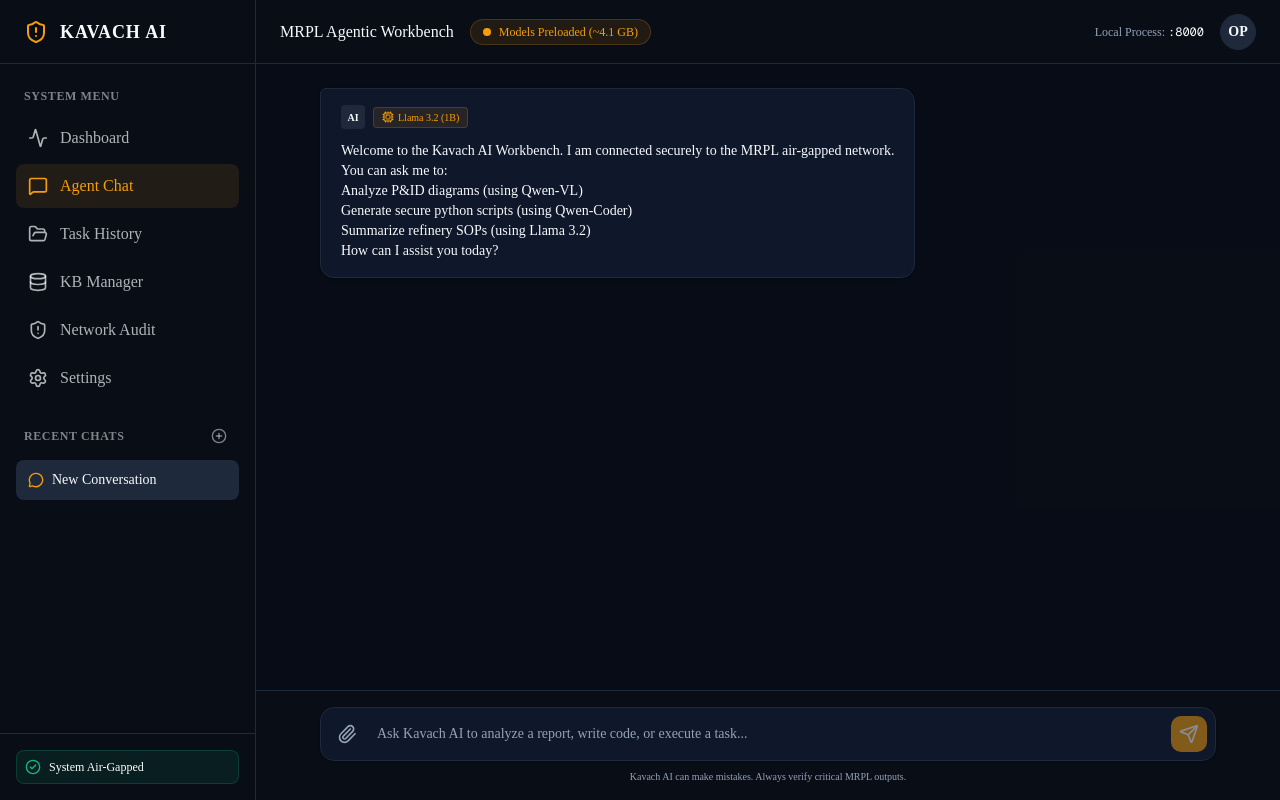
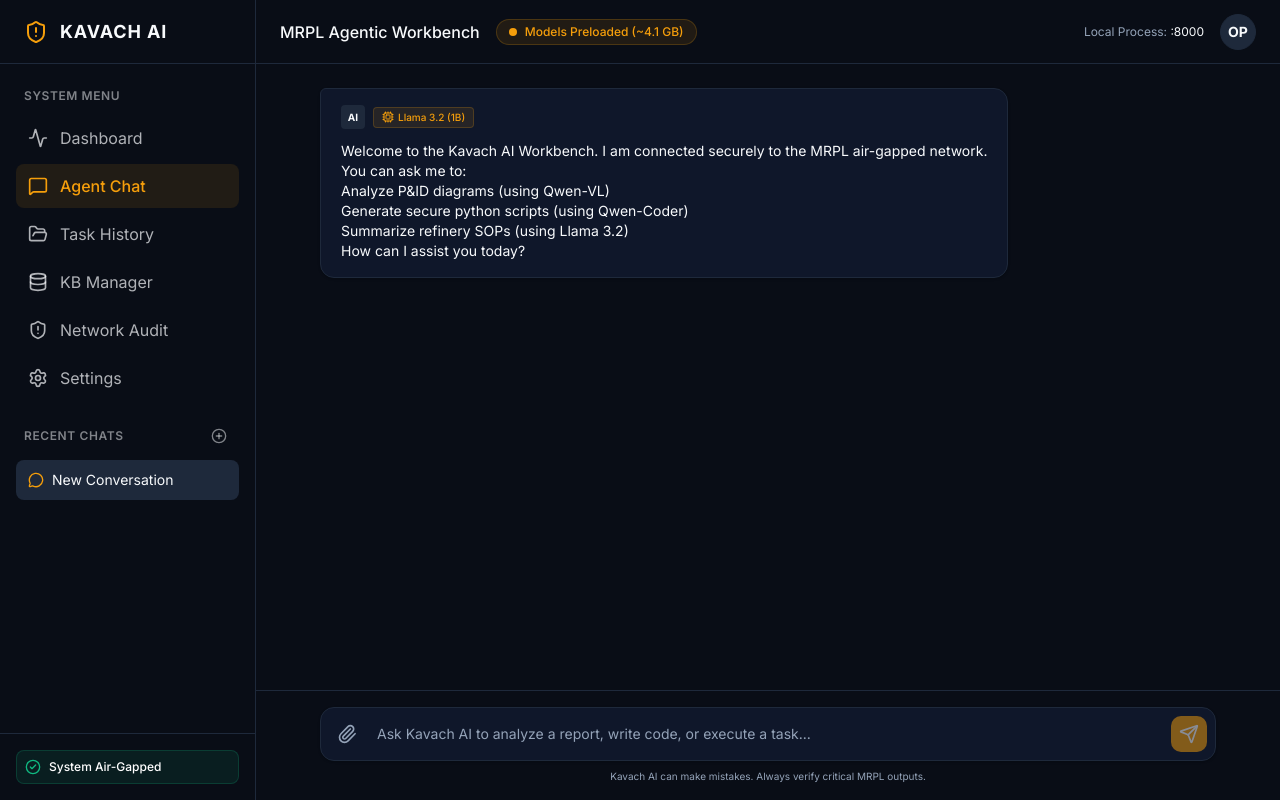
Before and after one commit to dotdevlyyy/Kavach-AI, a Next.js app in the folder frontend/: page /chat in a window 1280 px wide. Built offline with nearby package versions, Linux system fonts and the light colour scheme.

Commit message:
feat(ui): add sonner toasts and loading skeletons to chat

```diff
--- a/frontend/app/chat/page.tsx
+++ b/frontend/app/chat/page.tsx
@@ -132,11 +132,21 @@
           )}
           {messages.map((msg) => (
             <div key={msg.id} className="mb-6">
-              <MessageBubble
-                role={msg.role}
-                content={msg.content}
-                model={msg.model}
-              />
+              {msg.content === "" && msg.role === "assistant" && isStreaming ? (
+                <div className="flex w-full justify-start animate-pulse">
+                  <div className="w-[60%] rounded-xl px-5 py-4 bg-card border border-border rounded-tl-sm flex flex-col gap-3">
+                    <div className="h-4 bg-sidebar-accent rounded w-3/4"></div>
+                    <div className="h-4 bg-sidebar-accent rounded w-1/2"></div>
+                    <div className="h-4 bg-sidebar-accent rounded w-5/6"></div>
+                  </div>
+                </div>
+              ) : (
+                <MessageBubble
+                  role={msg.role}
+                  content={msg.content}
+                  model={msg.model}
+                />
+              )}
 
               {/* Render Agent Steps inside the message area if any */}
               {msg.steps && msg.steps.length > 0 && (
--- a/frontend/app/layout.tsx
+++ b/frontend/app/layout.tsx
@@ -1,23 +1,15 @@
 import type { Metadata } from "next";
-import { Geist, Geist_Mono } from "next/font/google";
+import { Inter } from "next/font/google";
 import "./globals.css";
-
-const geistSans = Geist({
-  variable: "--font-geist-sans",
-  subsets: ["latin"],
-});
-
-const geistMono = Geist_Mono({
-  variable: "--font-geist-mono",
-  subsets: ["latin"],
-});
-
 import { Sidebar } from "@/components/shared/Sidebar";
 import { Topbar } from "@/components/shared/Topbar";
+import { Toaster } from "sonner";
+
+const inter = Inter({ subsets: ["latin"] });
 
 export const metadata: Metadata = {
-  title: "Kavach AI Workbench",
-  description: "Sovereign On-Premise Agentic AI Workbench",
+  title: "Kavach AI | MRPL Workbench",
+  description: "Air-gapped agentic AI workbench for industrial applications.",
 };
 
 export default function RootLayout({
@@ -27,16 +19,15 @@
 }>) {
   return (
     <html lang="en" className="dark">
-      <body
-        className={`${geistSans.variable} ${geistMono.variable} antialiased h-screen overflow-hidden flex`}
-      >
+      <body className={`${inter.className} bg-background text-foreground flex h-screen overflow-hidden`}>
         <Sidebar />
         <div className="flex-1 flex flex-col min-w-0">
           <Topbar />
-          <main className="flex-1 overflow-auto bg-background/50">
+          <main className="flex-1 overflow-auto bg-background">
             {children}
           </main>
         </div>
+        <Toaster theme="dark" position="bottom-right" className="font-sans" />
       </body>
     </html>
   );
--- a/frontend/components/chat/MessageBubble.tsx
+++ b/frontend/components/chat/MessageBubble.tsx
@@ -5,6 +5,7 @@
 import { Prism as SyntaxHighlighter } from "react-syntax-highlighter";
 import { vscDarkPlus } from "react-syntax-highlighter/dist/esm/styles/prism";
 import { ModelBadge } from "./ModelBadge";
+import { toast } from "sonner";
 
 interface MessageBubbleProps {
   role: "user" | "assistant";
@@ -46,7 +47,9 @@
                       <button
                         onClick={() => {
                           navigator.clipboard.writeText(String(children).replace(/\n$/, ""));
-                          alert("Code copied to clipboard!"); // Simple visual feedback
+                          toast.success("Code copied to clipboard", {
+                            description: "You can now paste this directly into your IDE.",
+                          });
                         }}
                         className="hover:text-primary transition-colors cursor-pointer"
                       >
--- a/frontend/components/shared/Topbar.tsx
+++ b/frontend/components/shared/Topbar.tsx
@@ -3,6 +3,7 @@
 import { useState, useRef, useEffect } from "react";
 import { useRouter } from "next/navigation";
 import { User, Settings, LogOut, ShieldAlert } from "lucide-react";
+import { toast } from "sonner";
 
 export function Topbar() {
   const [isDropdownOpen, setIsDropdownOpen] = useState(false);
@@ -22,7 +23,9 @@
 
   const handleLogout = () => {
     setIsDropdownOpen(false);
-    alert("Initiating secure logout sequence...");
+    toast.success("Secure Logout Initiated", {
+      description: "Clearing session data and locking terminal...",
+    });
     // Real logout logic goes here
   };
 
--- a/frontend/package.json
+++ b/frontend/package.json
@@ -14,12 +14,14 @@
     "cn": "^0.2.6",
     "lucide-react": "^1.42.0",
     "next": "15.5.25",
+    "next-themes": "^0.4.6",
     "react": "19.1.0",
     "react-dom": "19.1.0",
     "react-markdown": "^10.1.0",
     "react-syntax-highlighter": "^16.1.1",
     "remark-gfm": "^4.0.1",
     "shadcn": "^4.21.0",
+    "sonner": "^2.0.8",
     "tw-animate-css": "^1.4.0",
     "uuid": "^14.0.2",
     "zustand": "^5.0.15"
```
Also changed, not shown: 1 other file (tests, documents, lock files or other folders).
